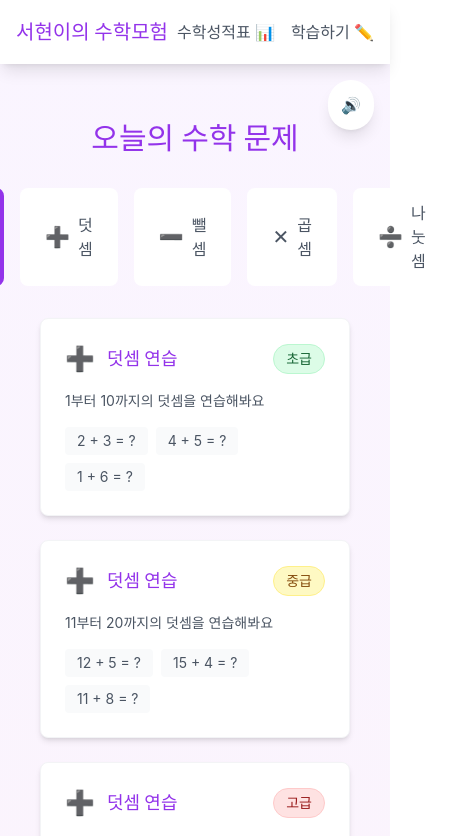
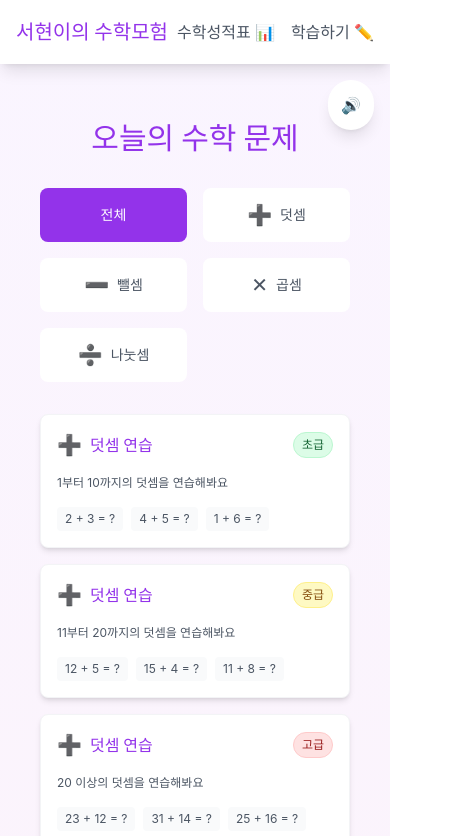
Before and after one commit to gppc5096/hayoon-4chik, a React (Vite) app: page /study in a window 390 px wide. Shown: the top 836 px of the page, 451 px wide, since content can reach past the window. Built offline with nearby package versions, Linux system fonts and the light colour scheme; no server answers; a web font is replaced by a local one.

Commit message:
학습페이지 메뉴 반응형로직으로 수정

```diff
--- a/src/components/layout/Navigation.tsx
+++ b/src/components/layout/Navigation.tsx
@@ -7,7 +7,7 @@ const Navigation = () => {
     <nav className="bg-white shadow-lg">
       <div className="container mx-auto px-4">
         <div className="flex justify-between items-center h-16">
-          <Link to="/" className="text-xl font-bold text-purple-600">
+          <Link to="/" className="text-xl md:text-xl text-lg font-bold text-purple-600">
             서현이의 수학모험
           </Link>
           <motion.div
@@ -28,7 +28,7 @@ const Navigation = () => {
                 ease: "easeInOut"
               }}
             >
-              나는 창조주 하나님을 믿습니다
+
             </motion.p>
           </motion.div>
           <div className="flex space-x-4">
--- a/src/pages/Study.tsx
+++ b/src/pages/Study.tsx
@@ -135,11 +135,11 @@ const Study = () => {
         오늘의 수학 문제
       </h1>
 
-      {/* 연산 선택 탭 */}
-      <div className="flex justify-center mb-8 gap-4">
+      {/* 연산 선택 탭 - 모바일에서는 2x2 그리드로 변경 */}
+      <div className="grid grid-cols-2 md:flex md:justify-center mb-8 gap-4">
         <button
           onClick={() => setSelectedOperation(null)}
-          className={`px-6 py-3 rounded-lg transition-all ${
+          className={`px-4 md:px-6 py-3 rounded-lg transition-all text-sm md:text-base ${
             !selectedOperation
               ? 'bg-purple-600 text-white'
               : 'bg-white text-gray-600 hover:bg-purple-50'
@@ -151,7 +151,7 @@ const Study = () => {
           <button
             key={op.id}
             onClick={() => setSelectedOperation(op.id)}
-            className={`px-6 py-3 rounded-lg transition-all flex items-center gap-2 ${
+            className={`px-4 md:px-6 py-3 rounded-lg transition-all flex items-center justify-center gap-2 text-sm md:text-base ${
               selectedOperation === op.id
                 ? 'bg-purple-600 text-white'
                 : 'bg-white text-gray-600 hover:bg-purple-50'
@@ -163,8 +163,8 @@ const Study = () => {
         ))}
       </div>
 
-      {/* 문제 카드 그리드 */}
-      <div className="grid grid-cols-1 md:grid-cols-2 lg:grid-cols-3 gap-6">
+      {/* 문제 카드 그리드 - 모바일에서는 1열, 태블릿에서 2열, 데스크탑에서 4열로 변경 */}
+      <div className="grid grid-cols-1 sm:grid-cols-2 lg:grid-cols-4 gap-4">
         {filteredProblems.map((problem, index) => (
           <motion.div
             key={problem.id}
@@ -174,26 +174,26 @@ const Study = () => {
             className="bg-white rounded-lg shadow-md hover:shadow-lg transition-all cursor-pointer border border-gray-100"
             onClick={() => navigate(`/problem/${problem.id}`)}
           >
-            <div className="p-6">
+            <div className="p-4 md:p-6">
               <div className="flex items-center justify-between mb-4">
-                <div className="flex items-center gap-3">
-                  <span className="text-2xl font-bold">{problem.icon}</span>
-                  <h2 className="text-lg font-bold text-purple-600">
+                <div className="flex items-center gap-2 md:gap-3">
+                  <span className="text-xl md:text-2xl font-bold">{problem.icon}</span>
+                  <h2 className="text-base md:text-lg font-bold text-purple-600">
                     {problem.title}
                   </h2>
                 </div>
-                <span className={`px-3 py-1 rounded-full text-sm border ${getLevelColor(problem.level)}`}>
+                <span className={`px-2 md:px-3 py-1 rounded-full text-xs md:text-sm border ${getLevelColor(problem.level)}`}>
                   {problem.level}
                 </span>
               </div>
-              <p className="text-gray-600 mb-4 text-sm">
+              <p className="text-gray-600 mb-4 text-xs md:text-sm">
                 {problem.description}
               </p>
               <div className="flex flex-wrap gap-2">
                 {problem.examples.map((example, idx) => (
                   <span
                     key={idx}
-                    className="bg-gray-50 px-3 py-1 rounded text-sm text-gray-600"
+                    className="bg-gray-50 px-2 md:px-3 py-1 rounded text-xs md:text-sm text-gray-600"
                   >
                     {example}
                   </span>
```
